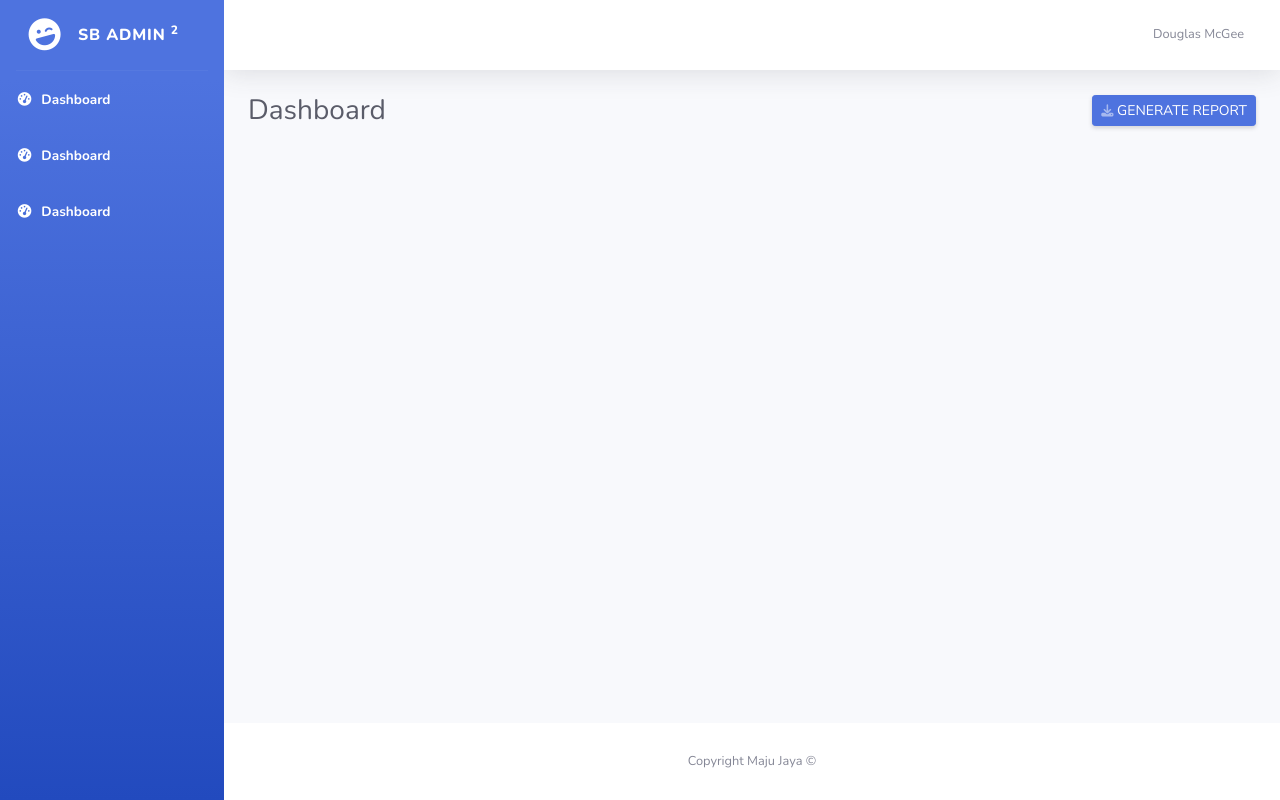
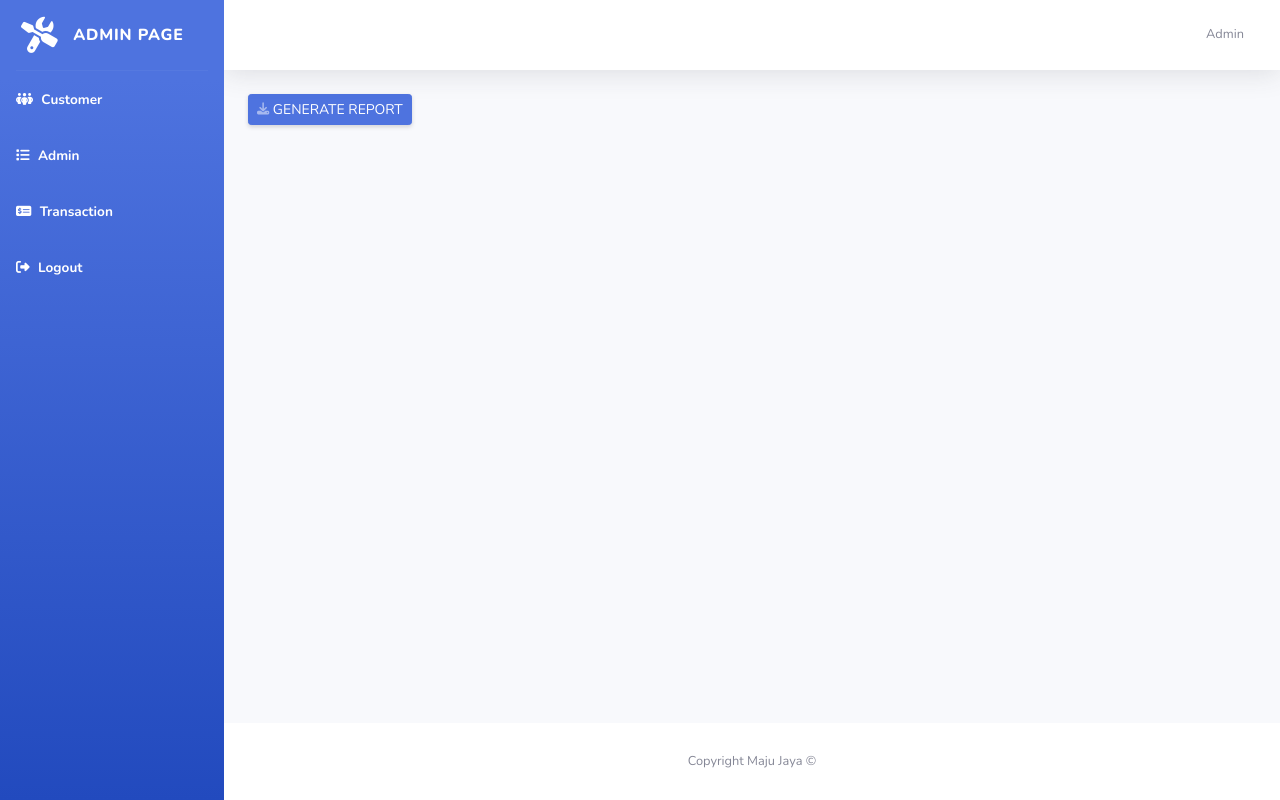
Before and after one commit to joheee/MajuJayaStore, a PHP site: page /view/admin/product.php in a window 1280 px wide. Run offline with PHP 8.4, Linux system fonts and the light colour scheme; some libraries are stand-ins or nearby versions.

Commit message:
admin sidebar

```diff
--- a/view/admin/product.php
+++ b/view/admin/product.php
@@ -18,39 +18,13 @@
                     <i class="fa fa-bars"></i>
                 </button>
 
-
                 <!-- Topbar Navbar -->
                 <ul class="navbar-nav ml-auto">
-
-                    <!-- Nav Item - Search Dropdown (Visible Only XS) -->
-                    <li class="nav-item dropdown no-arrow d-sm-none">
-                        <a class="nav-link dropdown-toggle" href="#" id="searchDropdown" role="button"
-                            data-toggle="dropdown" aria-haspopup="true" aria-expanded="false">
-                            <i class="fas fa-search fa-fw"></i>
-                        </a>
-                        <!-- Dropdown - Messages -->
-                        <div class="dropdown-menu dropdown-menu-right p-3 shadow animated--grow-in"
-                            aria-labelledby="searchDropdown">
-                            <form class="form-inline mr-auto w-100 navbar-search">
-                                <div class="input-group">
-                                    <input type="text" class="form-control bg-light border-0 small"
-                                        placeholder="Search for..." aria-label="Search"
-                                        aria-describedby="basic-addon2">
-                                    <div class="input-group-append">
-                                        <button class="btn btn-primary" type="button">
-                                            <i class="fas fa-search fa-sm"></i>
-                                        </button>
-                                    </div>
-                                </div>
-                            </form>
-                        </div>
-                    </li>
-
                     <!-- Nav Item - User Information -->
                     <li class="nav-item dropdown no-arrow">
                         <a class="nav-link dropdown-toggle" href="#" id="userDropdown" role="button"
                             data-toggle="dropdown" aria-haspopup="true" aria-expanded="false">
-                            <span class="mr-2 d-none d-lg-inline text-gray-600 small">Douglas McGee</span>
+                            <span class="mr-2 d-none d-lg-inline text-gray-600 small">Admin</span>
                         </a>
                     </li>
 
@@ -64,7 +38,6 @@
 
                 <!-- Page Heading -->
                 <div class="d-sm-flex align-items-center justify-content-between mb-4">
-                    <h1 class="h3 mb-0 text-gray-800">Dashboard</h1>
                     <a href="#" class="d-none d-sm-inline-block btn btn-sm btn-primary shadow-sm"><i class="fas fa-download fa-sm text-white-50"></i> Generate Report</a>
                 </div>
 
--- a/view/template/adminSidebar.php
+++ b/view/template/adminSidebar.php
@@ -4,33 +4,34 @@
     <!-- Sidebar - Brand -->
     <a class="sidebar-brand d-flex align-items-center justify-content-center" href="index.html">
         <div class="sidebar-brand-icon rotate-n-15">
-            <i class="fas fa-laugh-wink"></i>
+            <i class="fa-solid fa-screwdriver-wrench"></i>
         </div>
-        <div class="sidebar-brand-text mx-3">SB Admin <sup>2</sup></div>
+        <div class="sidebar-brand-text mx-3">Admin Page</div>
     </a>
 
-    <!-- Divider -->
     <hr class="sidebar-divider my-0">
 
-    <!-- Nav Item - Dashboard -->
     <li class="nav-item active">
         <a class="nav-link" href="index.html">
-        <i class="fas fa-fw fa-tachometer-alt"></i>
-        <span>Dashboard</span></a>
+        <i class="fa-solid fa-people-group"></i>
+        <span>Customer</span></a>
     </li>
 
-    <!-- Nav Item - Dashboard -->
     <li class="nav-item active">
         <a class="nav-link" href="index.html">
-        <i class="fas fa-fw fa-tachometer-alt"></i>
-        <span>Dashboard</span></a>
+        <i class="fa-sharp fa-solid fa-list"></i>
+        <span>Admin</span></a>
     </li>
 
-    <!-- Nav Item - Dashboard -->
     <li class="nav-item active">
         <a class="nav-link" href="index.html">
-        <i class="fas fa-fw fa-tachometer-alt"></i>
-        <span>Dashboard</span></a>
+        <i class="fa-solid fa-money-check-dollar"></i>
+        <span>Transaction</span></a>
+    </li>
+
+    <li class="nav-item active">
+        <a class="nav-link" href="index.html">
+        <i class="fa-solid fa-right-from-bracket"></i>
+        <span>Logout</span></a>
     </li>
 </ul>
-<!-- End of Sidebar -->
```
